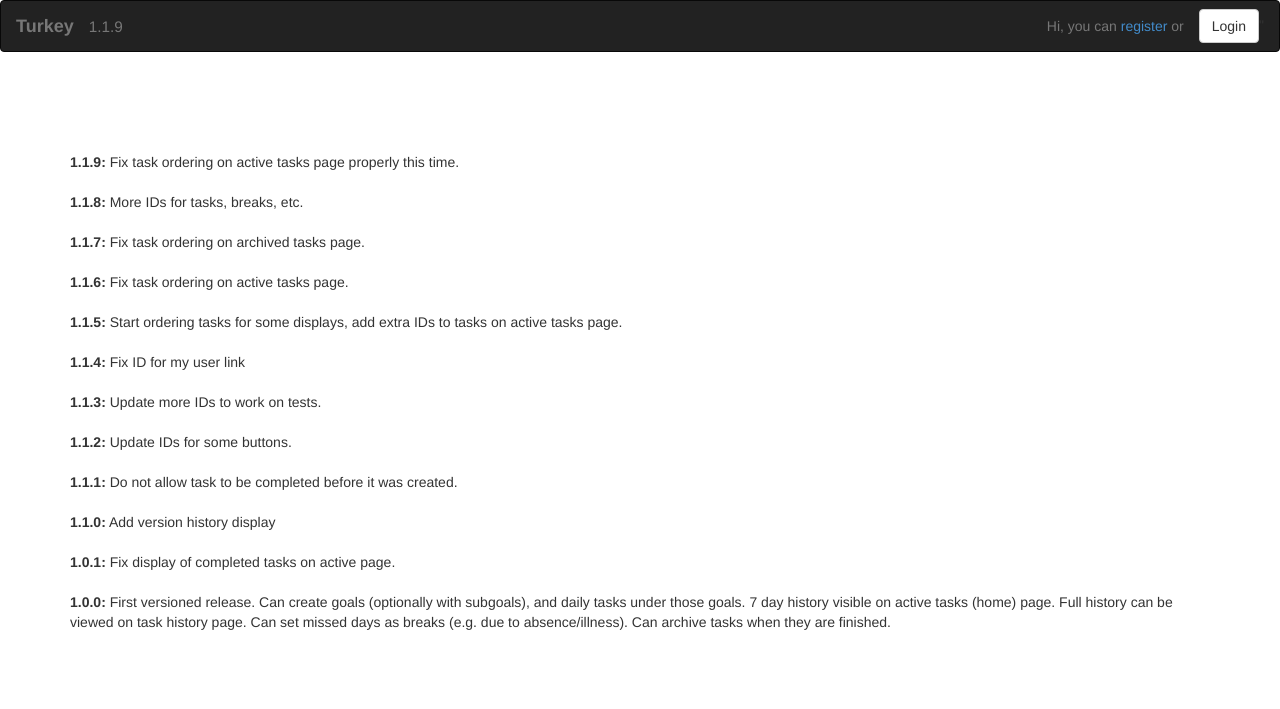
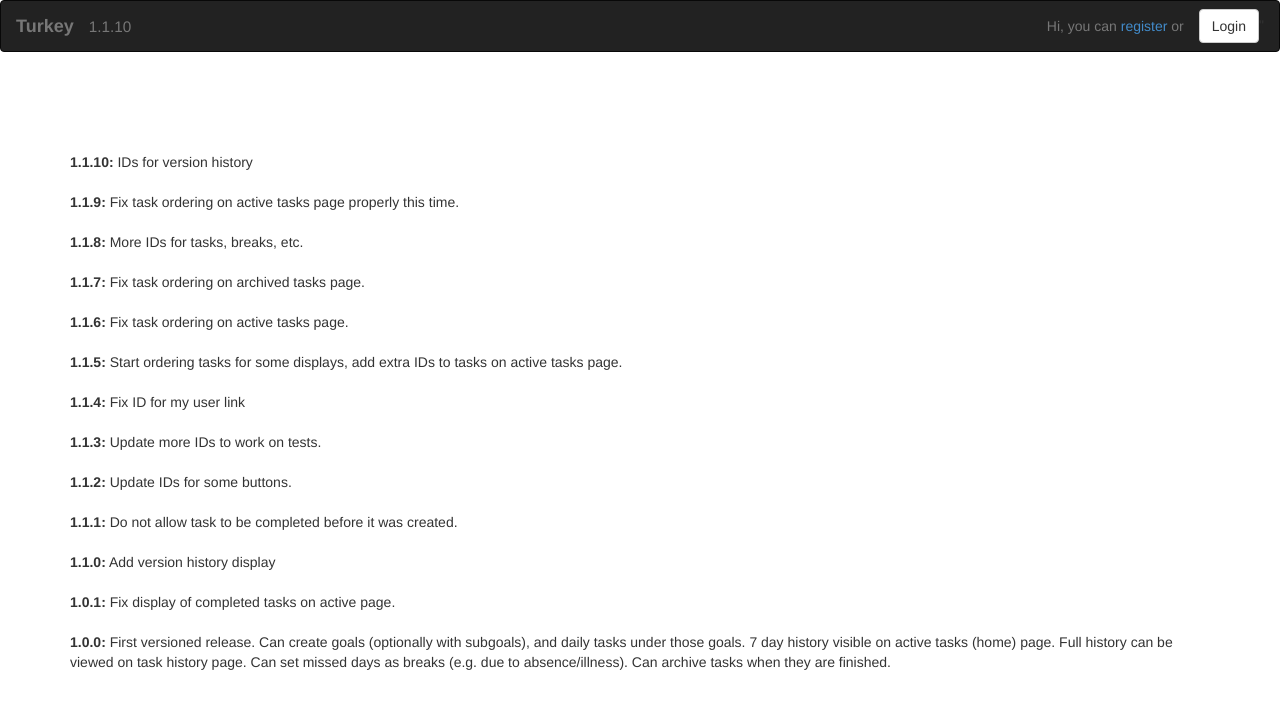
Before and after one commit to geokala/turkey, a Flask app: page /version_history in a window 1280 px wide. Shown: the top 709 px of the page. Run offline with Flask 2, Linux system fonts and the light colour scheme; data that the repository does not hold is empty; parts of the project's set-up code (start-up, migrations or seed data) failed here and were passed over; some libraries are stand-ins or nearby versions.

Commit message:
Version history tests

```diff
--- a/turkey/templates/_base.html
+++ b/turkey/templates/_base.html
@@ -22,7 +22,7 @@
     <div class="navbar navbar-inverse">
       <div class="container-fluid">
         <div class="navbar-header">
-          <a href="/" class="navbar-brand"><strong>Turkey</strong></a><a href="{{ url_for('version_history') }}" class="navbar-brand"><small>{{ version }}</small></a>
+          <a href="/" class="navbar-brand"><strong>Turkey</strong></a><a id="version-history-link" href="{{ url_for('version_history') }}" class="navbar-brand"><small>{{ version }}</small></a>
         </div>
         {%- if current_user and current_user.name -%}
           <ul class="nav navbar-nav nav-pills pull-left">
--- a/turkey/templates/version_history.html
+++ b/turkey/templates/version_history.html
@@ -2,6 +2,6 @@
 
 {% block content %}
     {%- for version, details in version_history.items() -%}
-        <strong>{{ version }}:</strong> {{ details }}<br /><br />
+        <strong id="{{ version }}">{{ version }}:</strong> {{ details }}<br /><br />
     {%- endfor -%}
 {% endblock %}
--- a/turkey/version.py
+++ b/turkey/version.py
@@ -2,6 +2,7 @@ from collections import OrderedDict
 
 # Reverse order to show newest at the top, please!
 version_history = OrderedDict([
+    ('1.1.10', 'IDs for version history'),
     ('1.1.9', 'Fix task ordering on active tasks page properly this time.'),
     ('1.1.8', 'More IDs for tasks, breaks, etc.'),
     ('1.1.7', 'Fix task ordering on archived tasks page.'),
```
Also changed, not shown: 2 other files.
